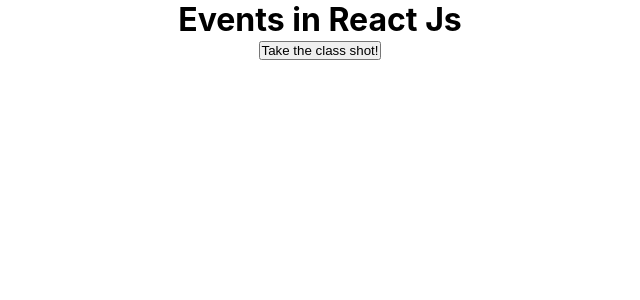
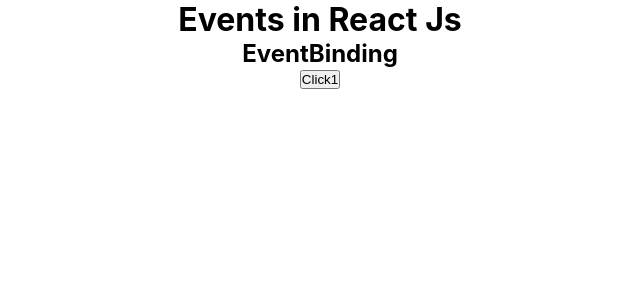
Before and after one commit to elevendoglu/session04-react-events, a React (Create React App) app: page / in a window 1280 px wide. Shown: the top 300 px of the page, without its empty margins (320-960 px from the left). Built offline with nearby package versions, Linux system fonts and the light colour scheme.

Commit message:
binding in render method added

```diff
--- a/src/App.js
+++ b/src/App.js
@@ -1,13 +1,15 @@
 import './App.css';
-// import AddEvents from './components/addEvents/AddEvents';
+import AddEvents from './components/addEvents/AddEvents';
 import AddEventsClass from './components/addEventClass/AddEventsClass';
+import EventBind from './components/eventBinding/EventBind';
 
 function App() {
   return (
     <div className="App">
       <h1>Events in React Js</h1>
       {/* <AddEvents /> */}
-      <AddEventsClass />
+      {/* <AddEventsClass /> */}
+      <EventBind />
     </div>
   );
 }
--- a/src/components/eventBinding/EventBind.js
+++ b/src/components/eventBinding/EventBind.js
@@ -1,6 +1,11 @@
 import { Component } from 'react';
 
 export default class EventBind extends Component {
+  handleClick() {
+    // alert("Hello");
+    console.log(this);
+  }
+
   render() {
     return (
       <div>
@@ -12,6 +17,7 @@ export default class EventBind extends Component {
          */}
         <p></p>
         <h2>EventBinding</h2>
+        <button onClick={this.handleClick.bind(this)}>Click1</button>
       </div>
     );
   }
```
